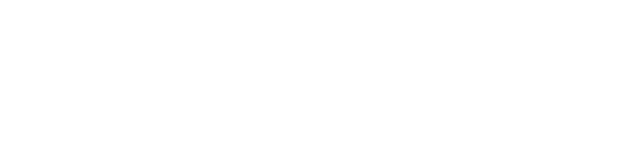
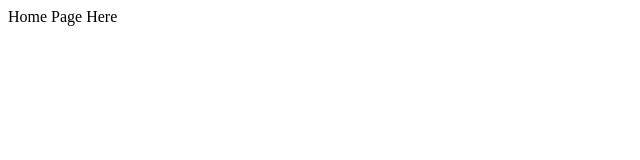
Before and after one commit to robscafe433/classProjectTaskBoard, a plain HTML site: page index.html in a window 1280 px wide. Shown: the whole page, without its empty margins (0-640 px from the left). Drawn offline with Linux system fonts and the light colour scheme.

Commit message:
first part of commit

```diff
--- a/index.html
+++ b/index.html
@@ -5,5 +5,7 @@
         <meta name="viewport" content="width=device-width, initial-scale=1.0" />
         <title>Document</title>
     </head>
-    <body></body>
+    <body>
+        Home Page Here
+    </body>
 </html>
```
